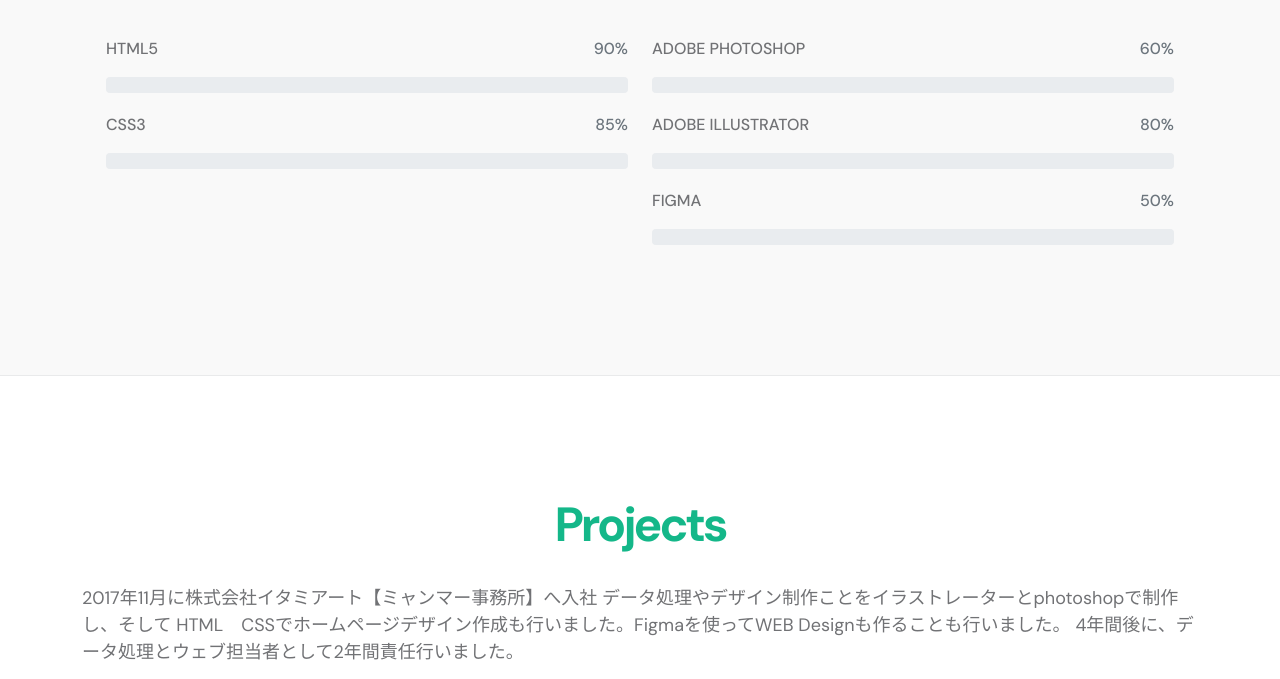
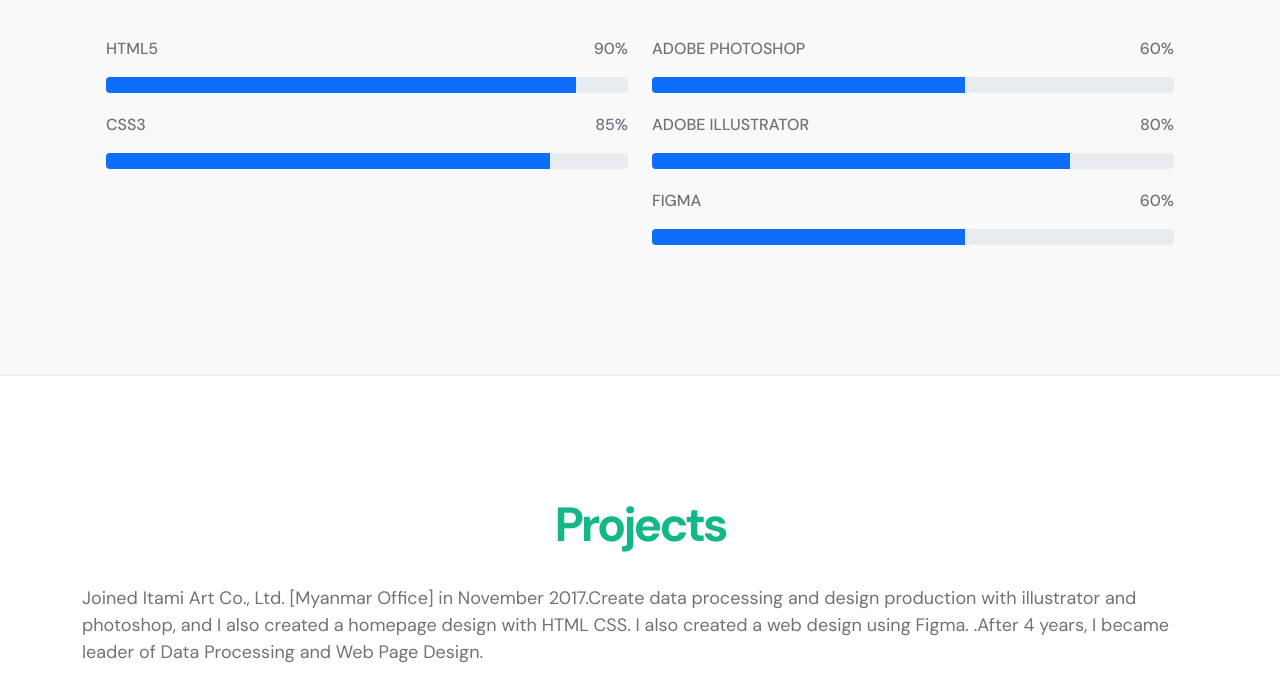
Before and after one commit to kmppl/imkm.github.io, a plain HTML site: page index.html in a window 1280 px wide. Shown: the part 1703-2382 px from the top of the page. Drawn offline with Linux system fonts and the light colour scheme.

Commit message:
Add files via upload

```diff
--- a/index.html
+++ b/index.html
@@ -23,6 +23,7 @@
         <link href="css/magnific-popup.css" rel="stylesheet">
 
         <link href="css/first-portfolio-style.css" rel="stylesheet">
+
 
 <!--
 
@@ -107,7 +108,7 @@
 
                         <div class="col-lg-5 col-12 position-relative">
                             <div class="hero-image-wrap"></div>
-                            <img src="images/portrait-happy-excited-man-holding-laptop-computer.png" class="hero-image img-fluid" alt="">
+                            <img src="main-photo.png" class="hero-image img-fluid" alt="">
                         </div>
 
                     </div>
@@ -151,16 +152,15 @@
                 <div class="container">
                     <div class="row">
 
-                        <div class="col-lg-6 col-12">
+
                             <div class="profile-thumb">
                                 <div class="profile-title">
                                     <h4 class="mb-0">Information</h4>
                                 </div>
-
                                 <div class="profile-body">
                                     <p>
                                         <span class="profile-small-title">Name</span>
-                                        <span>Kaung Myat Pyae Phyo Lwin</span>
+                                        <span >Kaung Myat Pyae Phyo Lwin</span>
                                     </p>
 
                                     <p>
@@ -179,7 +179,6 @@
                                     </p>
                                 </div>
                             </div>
-                        </div>
                         <section id="about" class="bg-white">
                             <div class="container">
                             </div>
@@ -196,8 +195,10 @@
                                                  <p>HTML5</p>
                                                 <p class="text-muted">90%</p>
                                             </div>
-                                            <div class="progress" data-percent="90%">
-                                                <div class="progress-bar" role="progressbar" aria-valuenow="90" aria-valuemin="0" aria-valuemax="100" style="width: 0"></div>
+                                            <div class="progress">
+                                                <div class="progress-bar"
+                                                    style="width:90%;">
+                                                </div>
                                             </div>
                                         </div>
                                         <!-- End Skill Item -->
@@ -207,8 +208,10 @@
                                                 <p>CSS3</p>
                                                 <p class="text-muted">85%</p>
                                             </div>
-                                             <div class="progress" data-percent="85%">
-                                                <div class="progress-bar" role="progressbar" aria-valuenow="85" aria-valuemin="0" aria-valuemax="100" style="width: 0"></div>
+                                            <div class="progress">
+                                                <div class="progress-bar"
+                                                    style="width:85%;">
+                                                </div>
                                             </div>
                                         </div>
                                         <!-- End Skill Item -->
@@ -222,9 +225,11 @@
                                                 <p>Adobe Photoshop</p>
                                                 <p class="text-muted">60%</p>
                                             </div>
-                                             <div class="progress" data-percent="80%">
-                                                <div class="progress-bar" role="progressbar" aria-valuenow="80" aria-valuemin="0" aria-valuemax="100" style="width: 0"></div>
-                                           </div>
+                                            <div class="progress">
+                                                <div class="progress-bar"
+                                                    style="width:60%;">
+                                                </div>
+                                            </div>
                                         </div>
                                         <!-- End Skill Item -->
                                         <!-- Skill Item -->
@@ -233,8 +238,10 @@
                                                 <p>Adobe Illustrator</p>
                                                 <p class="text-muted">80%</p>
                                             </div>
-                                             <div class="progress" data-percent="60%">
-                                                <div class="progress-bar" role="progressbar" aria-valuenow="60" aria-valuemin="0" aria-valuemax="100" style="width: 0"></div>
+                                            <div class="progress">
+                                                <div class="progress-bar"
+                                                    style="width:80%;">
+                                                </div>
                                             </div>
                                         </div>
                                         <!-- End Skill Item -->
@@ -242,10 +249,12 @@
                                         <div class="skill-item">
                                             <div class="d-flex justify-content-between">
                                                 <p>Figma</p>
-                                                <p class="text-muted">50%</p>
+                                                <p class="text-muted">60%</p>
                                             </div>
-                                             <div class="progress" data-percent="50%">
-                                                <div class="progress-bar" role="progressbar" aria-valuenow="55" aria-valuemin="0" aria-valuemax="100" style="width: 0"></div>
+                                            <div class="progress">
+                                                <div class="progress-bar"
+                                                    style="width:60%;">
+                                                </div>
                                             </div>
                                         </div>
                                         <!-- End Skill Item -->
@@ -267,10 +276,8 @@
                     <div class="section-content">
                         <div class="title-wrap" data-aos="fade-up">
                             <h2 class="section-title">Projects</b></h2>
-                            <p class="section-sub-title">2017年11月に株式会社イタミアート【ミャンマー事務所】へ入社
-                                データ処理やデザイン制作ことをイラストレーターとphotoshopで制作し、そして
-                                HTML　CSSでホームページデザイン作成も行いました。Figmaを使ってWEB Designも作ることも行いました。
-                                4年間後に、データ処理とウェブ担当者として2年間責任行いました。</p>
+                            <p class="section-sub-title">Joined Itami Art Co., Ltd. [Myanmar Office] in November 2017.Create data processing and design production with illustrator and photoshop, and I also created a homepage design with HTML CSS. I also created a web design using Figma.
+                                .After 4 years, I became leader of Data Processing and Web Page Design.</p>
                         </div>
                         <div class="row">
                             <!-- Blog -->
```
